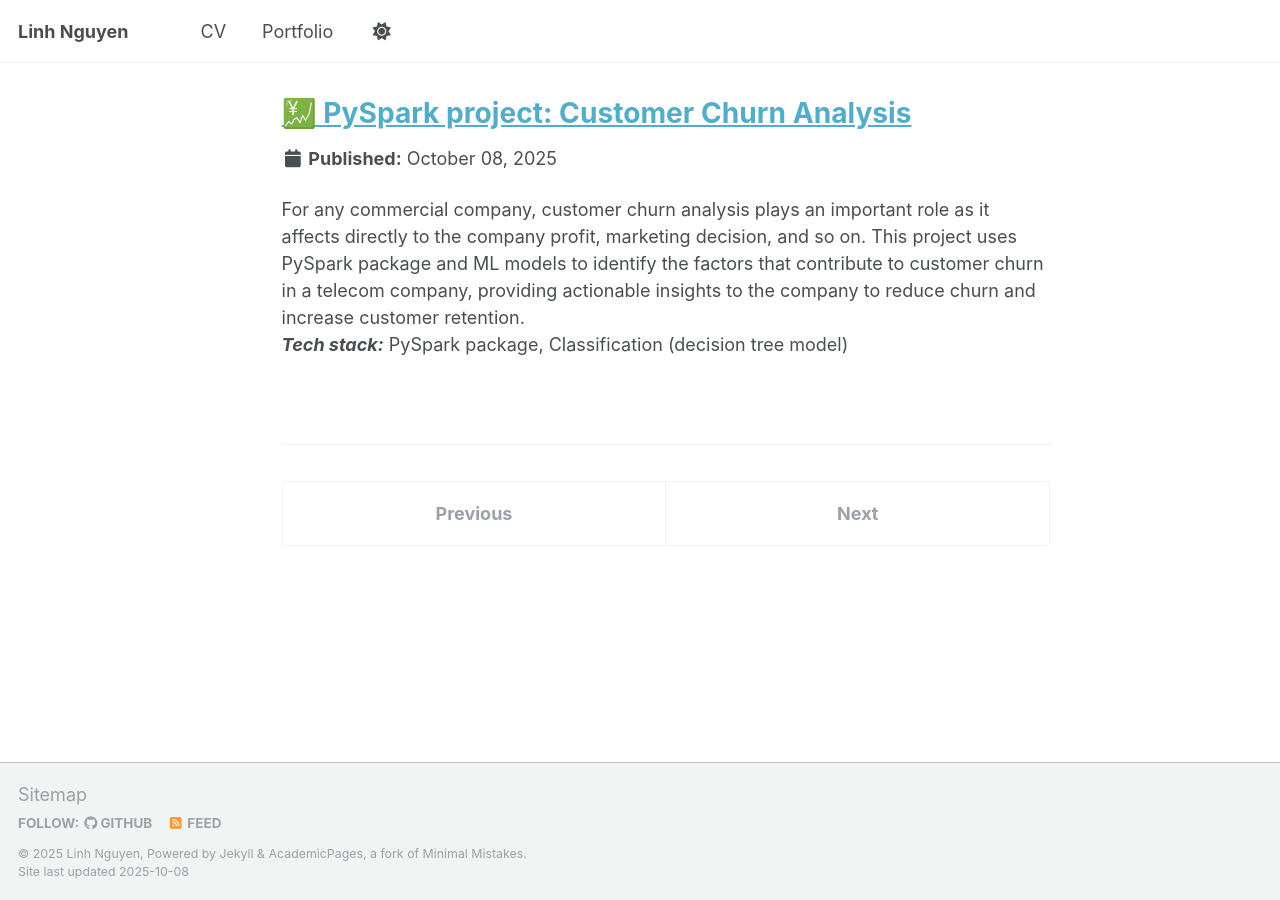
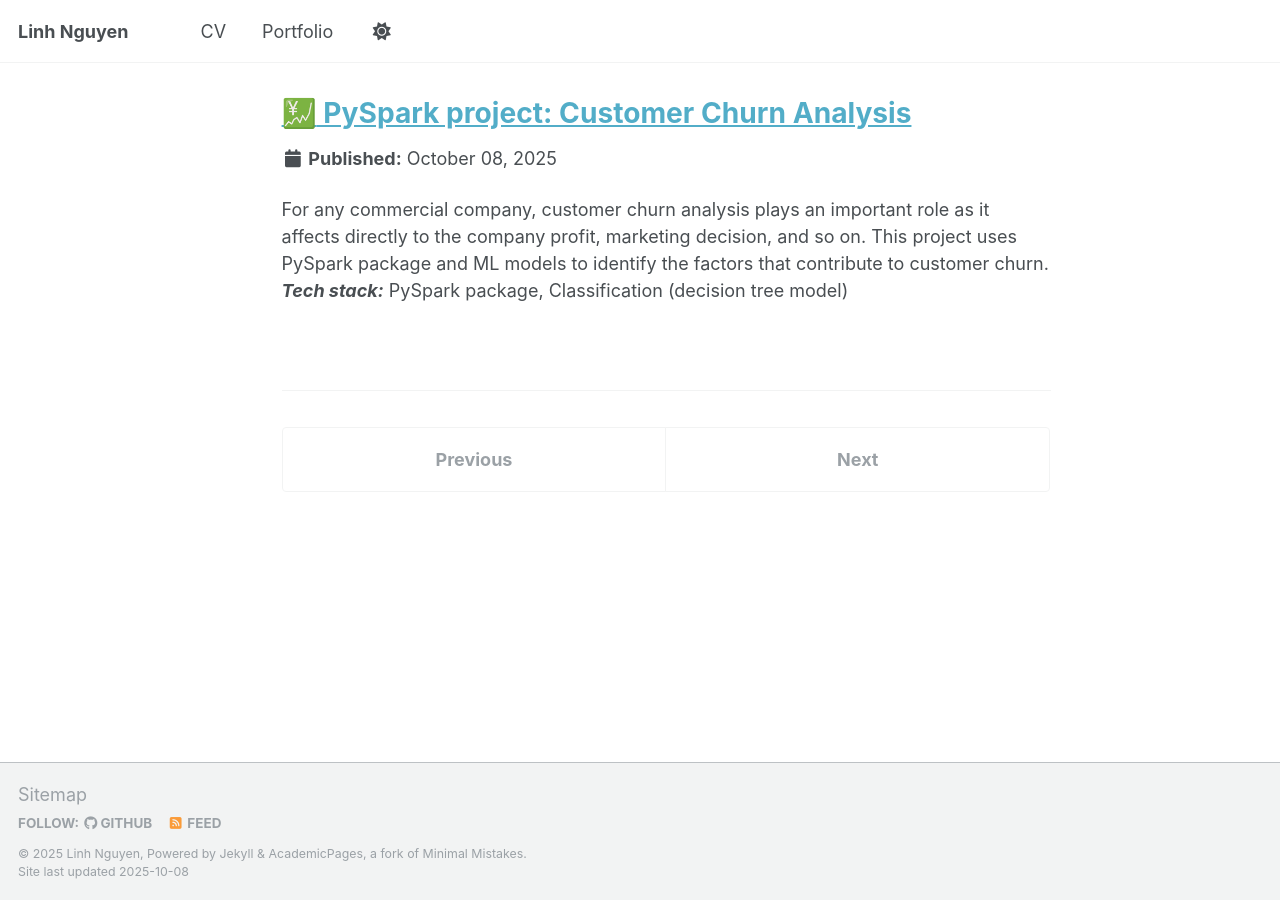
Before and after one commit to hdlinhnguyen/hdlinhnguyen.github.io, a Jekyll site: the page built from _portfolio/project_2.md, in a window 1280 px wide. Built offline with Jekyll 4.4.1, drawn with Linux system fonts in a browser that asks for light colours; emoji names are drawn with the system emoji font; a script that is not in the unit is left out.

Commit message:
Update project_2.md

```diff
--- a/_portfolio/project_2.md
+++ b/_portfolio/project_2.md
@@ -4,5 +4,5 @@ title: "[ :chart: PySpark project: Customer Churn Analysis](https://github.com/h
 collection: portfolio
 ---
 
-For any commercial company, customer churn analysis plays an important role as it affects directly to the company profit, marketing decision, and so on. This project uses PySpark package and ML models to identify the factors that contribute to customer churn in a telecom company, providing actionable insights to the company to reduce churn and increase customer retention.
+For any commercial company, customer churn analysis plays an important role as it affects directly to the company profit, marketing decision, and so on. This project uses PySpark package and ML models to identify the factors that contribute to customer churn.
 <br> ***Tech stack:*** PySpark package, Classification (decision tree model)
```
